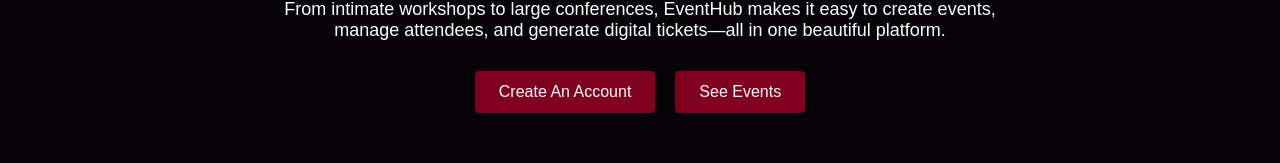
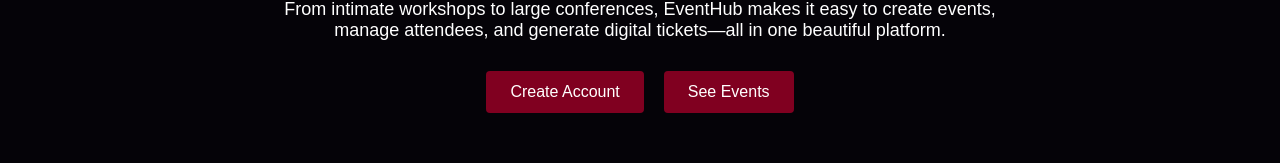
Before and after one commit to ConclaseAcademy/gatherly-frontend, a React (Vite) app: page / in a window 1280 px wide. Shown: the part 406-569 px from the top of the page. Built offline with nearby package versions, Linux system fonts and the light colour scheme.

Commit message:
fix error in hero

```diff
--- a/src/components/Hero.jsx
+++ b/src/components/Hero.jsx
@@ -23,7 +23,7 @@
       </p>
 
       <div className="hero-btns">
-        <Link to="/signup"><button>Create An Account</button></Link>
+        <Link to="/signup"><button>Create Account</button></Link>
         <Link to="/events">
           <button className="secondary">
             See Events
```
